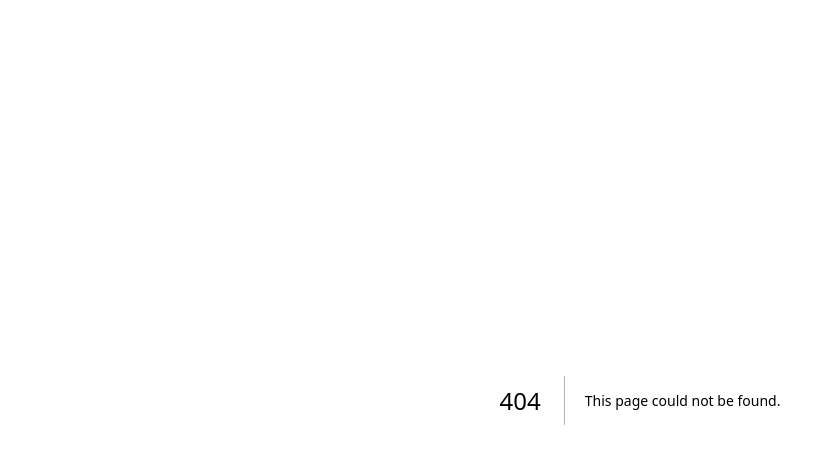
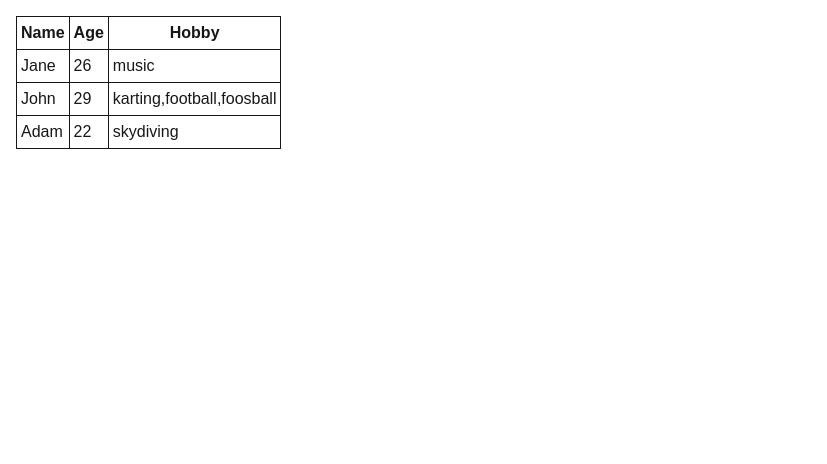
Before and after one commit to Irvan-Hardyanto/nextjs-boilerplate, a Next.js app: page /table in a window 1280 px wide. Before the commit this address had no page. Shown: the top 464 px of the page, without its empty margins (0-827 px from the left). Built offline with nearby package versions, Linux system fonts and the light colour scheme.

Commit message:
feat: add (very) basic table component

```diff
--- /dev/null
+++ b/src/app/components/BasicTable.tsx
@@ -0,0 +1,33 @@
+"use client";
+
+import React from "react";
+import type { TBaseTableProps } from "../types/table";
+
+function BasicTable<T>({ data, columns }: TBaseTableProps<T>) {
+  return (
+    <table>
+      <thead>
+        <tr>
+          {columns.map(({ key, label }) => (
+            <th className="border p-1" key={String(key)}>
+              {label}
+            </th>
+          ))}
+        </tr>
+      </thead>
+      <tbody>
+        {data.map((row, idx) => (
+          <tr key={idx}>
+            {columns.map(({ key }) => (
+              <td className="border p-1" key={String(key)}>
+                {String(row[key])}
+              </td>
+            ))}
+          </tr>
+        ))}
+      </tbody>
+    </table>
+  );
+}
+
+export default BasicTable;
--- /dev/null
+++ b/src/app/table/page.tsx
@@ -0,0 +1,52 @@
+import React from "react";
+import Table from "../components/BasicTable";
+import { TBaseTableColumn } from "../types/table";
+
+type TUser = {
+  name: string;
+  age: number;
+  hobby?: string[];
+};
+
+const columns: TBaseTableColumn<TUser>[] = [
+  {
+    label: "Name",
+    key: "name",
+  },
+  {
+    label: "Age",
+    key: "age",
+  },
+  {
+    label: "Hobby",
+    key: "hobby",
+  },
+];
+
+const users: TUser[] = [
+  {
+    name: "Jane",
+    age: 26,
+    hobby: ["music"],
+  },
+  {
+    name: "John",
+    age: 29,
+    hobby: ["karting", "football", "foosball"],
+  },
+  {
+    name: "Adam",
+    age: 22,
+    hobby: ["skydiving"],
+  },
+];
+
+function TableExample() {
+  return (
+    <div className="p-4">
+      <Table<TUser> columns={columns} data={users} />
+    </div>
+  );
+}
+
+export default TableExample;
--- /dev/null
+++ b/src/app/types/table.ts
@@ -0,0 +1,11 @@
+import { ReactNode } from "react";
+
+export type TBaseTableColumn<T> = {
+  label: ReactNode;
+  key: keyof T;
+}
+
+export type TBaseTableProps<T> = {
+  data: T[];
+  columns: TBaseTableColumn<T>[];
+}
```
